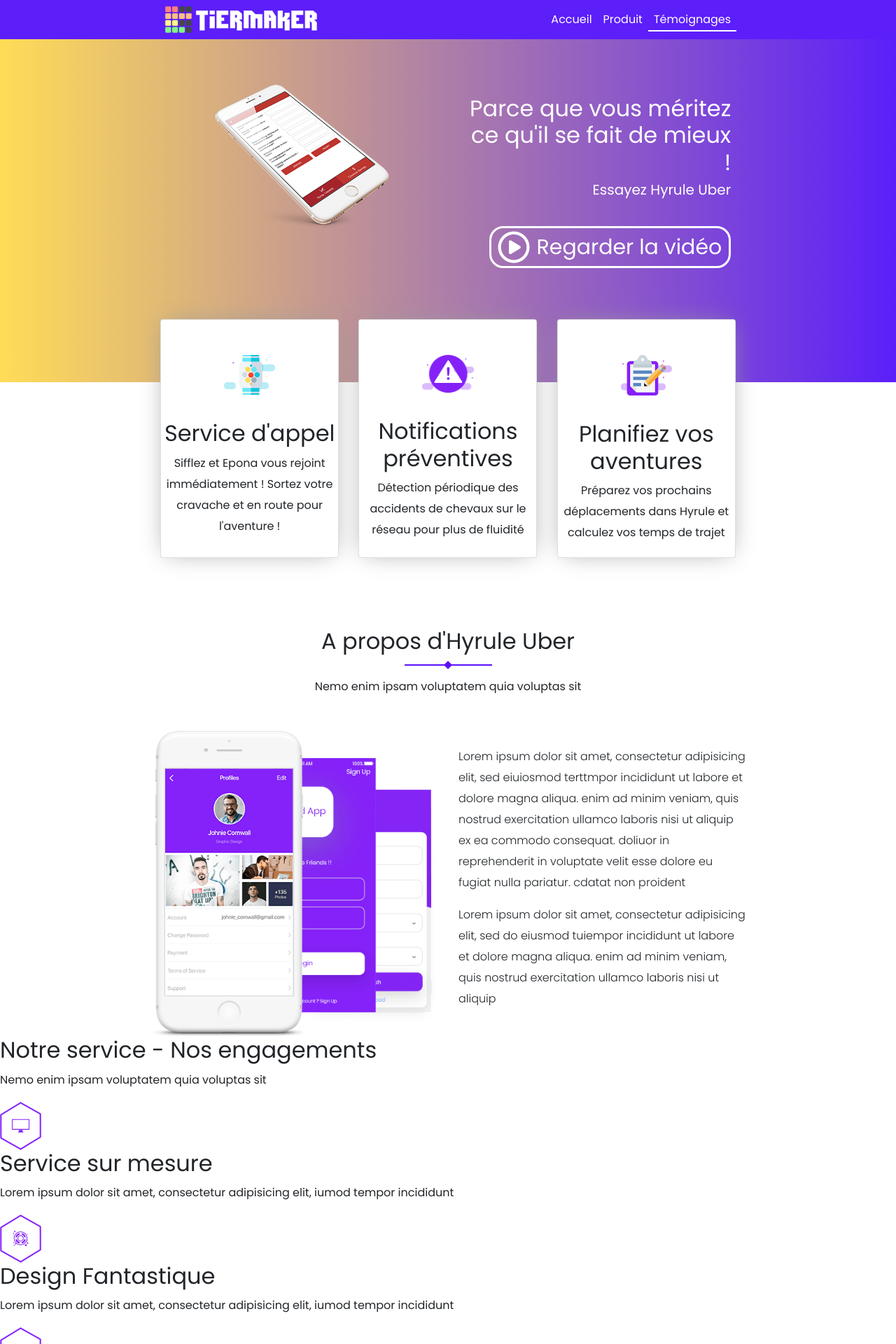
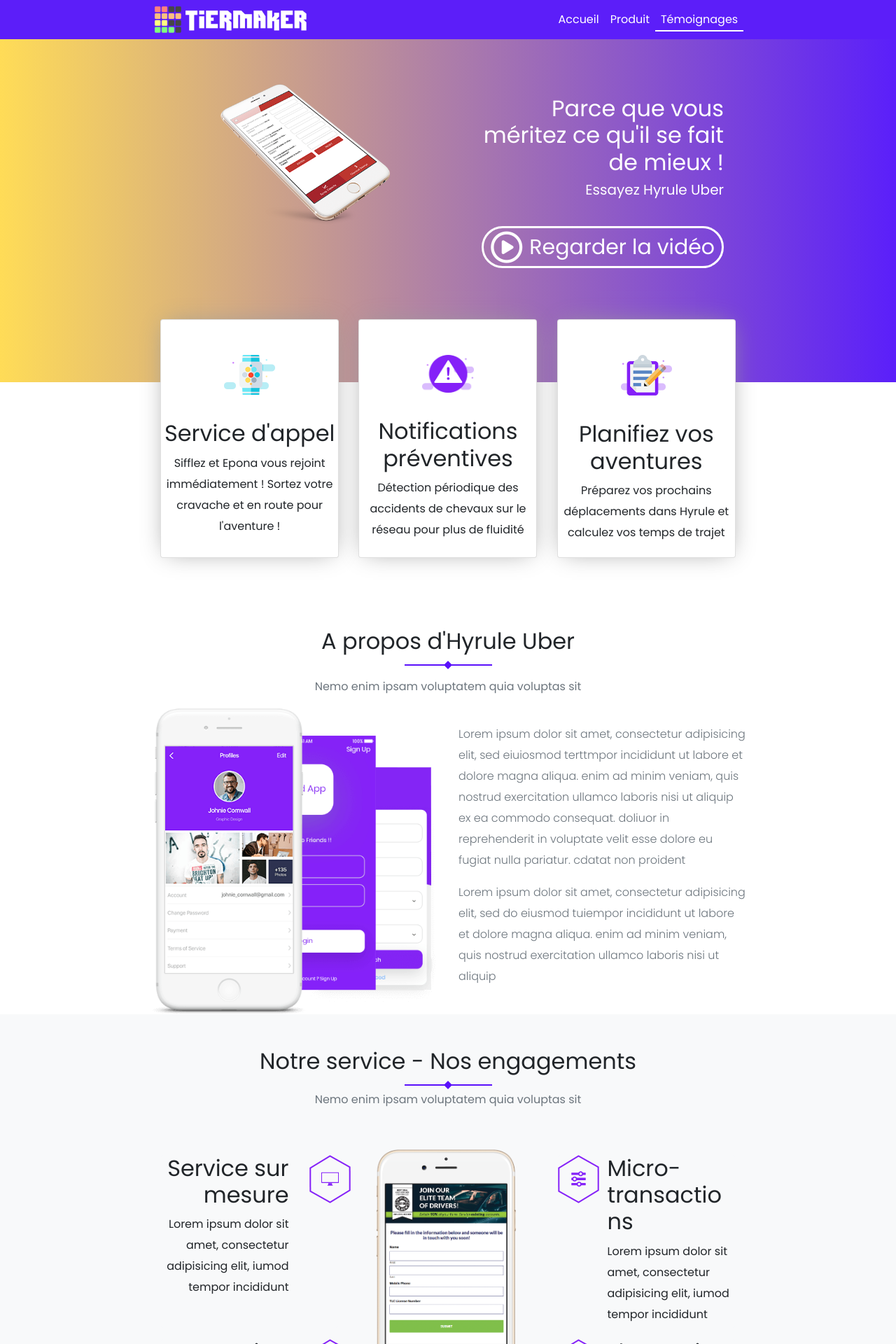
Before and after one commit to Remi-Duquesnay/Formation-Web, a PHP site: page / in a window 1280 px wide. Shown: the top 1920 px of the page at 70% size. Run offline with PHP 8.4, Linux system fonts and the light colour scheme; some libraries are stand-ins or nearby versions.

Commit message:
Add files via upload

```diff
--- a/Exos Web Responsive/[BONUS] True Last Boss/css/style.css
+++ b/Exos Web Responsive/[BONUS] True Last Boss/css/style.css
@@ -168,6 +168,56 @@ body{
 .about-img img{
 	width: 100% ;
 }
+/****************************features area**************************/
+#ft-screen-img {
+	width: 100%;
+	max-height: 100%;
+}
+  .card-10 {
+	height: 33%;
+}
+/***************************achivement area*******************************/
+#box1 {
+    background-image: url("../hyruleapp/assets/img/bg/ach-bg-img.jpg");
+	background-repeat: no-repeat;
+	background-size: cover;
+}
+#container-2 {
+    background-color: rgba(99, 44, 245,0.850);
+    color: white;
+	background-size: cover;
+}
+#container-2 h5{
+	font-weight: 300 ;
+}
+.author {
+	max-width: fit-content;
+    margin-top: -80px;
+}
+.testimonial6 {
+	border: 1px solid  #5a10fb;
+	border-radius: 20px;
+}
+footer {
+    background-color: #5a10fb;
+    font-size: 15px;
+
+}
+footer p{
+    text-align: center;
+    margin-left: auto;
+    margin-right: auto;
+    width: 100%;
+    color: white;
+}
+.counter{
+	margin-top: 10px ;
+    font-size: xx-large;
+	font-weight: 800 ;
+}
+.list-group{
+    list-style: none;
+}
 /***************************media queries***************************/
 @media screen and (min-width: 768px){
 	.slider-phone{
@@ -192,6 +242,12 @@ body{
 	.slider-text i{
 		font-size: 45px ;
 	}
+	#screen-img{
+		display: none;
+	}
+	.play-link{
+		border-radius: 30px ;
+	}
 }
 @media screen and (min-width: 992px){
 	.nav-link.active{
@@ -206,9 +262,16 @@ body{
 		padding-left: 0 ;
 		margin: 0 2% 0 0;
 	}
+	.counter{
+		margin-top: 20px ;
+	}
+	#screen-img{
+		display: block;
+	}
 }
 @media screen and (min-width:1200px){
-	.nav-header, .slider-container, .service-container, .about-container{
+	.nav-header, .slider-container, .service-container, .about-container,
+	.feature-container, .carousel-area ,footer p{
 		margin: 0 16% ;
 	}
 }
--- a/Exos Web Responsive/[BONUS] True Last Boss/index.html
+++ b/Exos Web Responsive/[BONUS] True Last Boss/index.html
@@ -9,32 +9,35 @@
     <!-- Mobile Specific Meta  -->
     <meta name="viewport" content="width=device-width, initial-scale=1, maximum-scale=1">
     <!-- CSS -->
-
-	<!-- Your CSS link here -->
-	<link href="https://fonts.googleapis.com/css2?family=Poppins:wght@300;400&display=swap" rel="stylesheet">
-	 <link rel="stylesheet" href="https://stackpath.bootstrapcdn.com/bootstrap/4.3.0/css/bootstrap.min.css" integrity="sha384-PDle/QlgIONtM1aqA2Qemk5gPOE7wFq8+Em+G/hmo5Iq0CCmYZLv3fVRDJ4MMwEA" crossorigin="anonymous">
-     <script src="https://code.jquery.com/jquery-3.3.1.slim.min.js" integrity="sha384-q8i/X+965DzO0rT7abK41JStQIAqVgRVzpbzo5smXKp4YfRvH+8abtTE1Pi6jizo" crossorigin="anonymous"></script>
-     <script src="https://cdnjs.cloudflare.com/ajax/libs/popper.js/1.14.7/umd/popper.min.js" integrity="sha384-UO2eT0CpHqdSJQ6hJty5KVphtPhzWj9WO1clHTMGa3JDZwrnQq4sF86dIHNDz0W1" crossorigin="anonymous"></script>
-     <script src="https://stackpath.bootstrapcdn.com/bootstrap/4.3.0/js/bootstrap.min.js" integrity="sha384-7aThvCh9TypR7fIc2HV4O/nFMVCBwyIUKL8XCtKE+8xgCgl/PQGuFsvShjr74PBp" crossorigin="anonymous"></script>
+    <link href="https://fonts.googleapis.com/css2?family=Poppins:wght@300;400;800&display=swap" rel="stylesheet">
+    <link rel="stylesheet" href="https://stackpath.bootstrapcdn.com/bootstrap/4.3.0/css/bootstrap.min.css">
+    <script src="https://code.jquery.com/jquery-3.3.1.slim.min.js"></script>
+    <script src="https://cdnjs.cloudflare.com/ajax/libs/popper.js/1.14.7/umd/popper.min.js"></script>
+    <script src="https://stackpath.bootstrapcdn.com/bootstrap/4.3.0/js/bootstrap.min.js"></script>
     <script src="https://kit.fontawesome.com/a076d05399.js"></script>
     <script src="js/script.js"></script>
+    <!-- Your CSS link here -->
     <link rel="stylesheet" type="text/css" href="css/style.css">
     <!-- Favicon -->
     <link rel="shortcut icon" type="image/png" href="hyruleapp/assets/img/icon/favicon.png">
 
 </head>
 
-<body  data-spy="scroll" data-target="#navbarNav" data-offset="56">
+<body data-spy="scroll" data-target="#navbarNav" data-offset="56">
     <!-- header area start -->
     <header id="header">
-        <div class="container-flui p-0">
+        <div class="container-fluid p-0">
             <div class="nav-header">
                 <nav class="navbar navbar-expand-lg navbar-dark p-0">
-									<div class="col-6">
-										<a href="index.html"><img class="brand" src="hyruleapp/assets/img/logo-sendiblue.png" alt="Hyrule Uber"></a>
+                    <div class="logo">
+                        <a href="index.html"><img class="brand" src="hyruleapp/assets/img/logo-sendiblue.png"
+                                alt="Hyrule Uber"></a>
                     </div>
-									<a class="nav-burger" href="#navbarNav" data-toggle="collapse" role="button"aria-expanded="false"></a>
-										<button class="navbar-toggler burger-btn border-0 p-0" type="button" data-toggle="collapse" data-target="#navbarNav" aria-controls="navbarNav" aria-expanded="false" aria-label="Toggle navigation">
+                    <a class="nav-burger" href="#navbarNav" data-toggle="collapse" role="button"
+                        aria-expanded="false"></a>
+                    <button class="navbar-toggler burger-btn border-0 p-0" type="button" data-toggle="collapse"
+                        data-target="#navbarNav" aria-controls="navbarNav" aria-expanded="false"
+                        aria-label="Toggle navigation">
                         <div class="nav-burger-btn">
                             <span></span>
                             <span></span>
@@ -42,7 +45,7 @@
                             <span></span>
                         </div>
                     </button>
-									<div class="collapse navbar-collapse justify-content-end col-12 col-lg-6" id="navbarNav">
+                    <div class="collapse navbar-collapse justify-content-end" id="navbarNav">
                         <ul class="navbar-nav">
                             <li class="nav-item"><a class="nav-link" href="#home">Accueil</a></li>
                             <li class="nav-item"><a class="nav-link" href="#feature">Produit</a></li>
@@ -55,14 +58,10 @@
     </header>
     <!-- header area end -->
     <!-- slider area start -->
-    <section id="home" class="container-fluid p-0">
+    <section id="home" class="container-fluid slider-bgcolor">
         <div class="slider-container row pt-5">
             <div class="col-md-6 slider-phone">
-                <div class="">
-                    <div class="">
                     <img src="hyruleapp/assets/img/mobile/slider-left-img.png" alt="slider image">
-                    </div>
-                </div>
             </div>
             <div class="col-12 col-md-6">
                 <div class="text-md-right slider-text">
@@ -81,7 +80,8 @@
                 <div class="card-body justify-content-center">
                     <img class="card-img-top" src="hyruleapp/assets/img/service/service-img1.png" alt="service image">
                     <h2>Service d'appel</h2>
-                        <p>Sifflez et Epona vous rejoint immédiatement ! Sortez votre cravache et en route pour l'aventure !</p>
+                    <p>Sifflez et Epona vous rejoint immédiatement ! Sortez votre cravache et en route pour l'aventure !
+                    </p>
                 </div>
             </div>
             <div class="card card-service">
@@ -114,9 +114,9 @@
                     <div id="triangle-2">
                     </div>
                 </div>
-                <p>Nemo enim ipsam voluptatem quia voluptas sit </p>
+                <p class="text-muted">Nemo enim ipsam voluptatem quia voluptas sit </p>
             </div>
-            <div class="row mt-5">
+            <div class="row">
                 <div class="col-6">
                     <div class="about-img">
                         <img src="hyruleapp/assets/img/about/abt-left-img.png" alt="image">
@@ -124,72 +124,102 @@
                 </div>
 
                 <div class="col-12 col-md-6 align-self-center font-weight-light">
-                        <p>Lorem ipsum dolor sit amet, consectetur adipisicing elit, sed  eiuiosmod terttmpor incididunt ut labore et dolore magna aliqua. enim ad minim veniam, quis nostrud exercitation ullamco laboris nisi ut aliquip ex ea commodo consequat. doliuor in reprehenderit in voluptate velit esse  dolore eu fugiat nulla pariatur. cdatat non proident</p>
-                        <p>Lorem ipsum dolor sit amet, consectetur adipisicing elit, sed do eiusmod tuiempor incididunt ut labore et dolore magna aliqua. enim ad minim veniam, quis nostrud exercitation ullamco laboris nisi ut aliquip</p>
+                    <p class="text-muted">Lorem ipsum dolor sit amet, consectetur adipisicing elit, sed eiuiosmod terttmpor incididunt ut
+                        labore et dolore magna aliqua. enim ad minim veniam, quis nostrud exercitation ullamco laboris
+                        nisi ut aliquip ex ea commodo consequat. doliuor in reprehenderit in voluptate velit esse dolore
+                        eu fugiat nulla pariatur. cdatat non proident</p>
+                    <p class="text-muted">Lorem ipsum dolor sit amet, consectetur adipisicing elit, sed do eiusmod tuiempor incididunt ut
+                        labore et dolore magna aliqua. enim ad minim veniam, quis nostrud exercitation ullamco laboris
+                        nisi ut aliquip</p>
                 </div>
             </div>
         </div>
     </div>
     <!-- about area end -->
     <!-- feature area start -->
-    <section class="" id="feature">
-        <div class="">
-            <div class="">
-                <h2>Notre service - Nos engagements</h2>
-                <p>Nemo enim ipsam voluptatem quia voluptas sit</p>
+    <section class="feature py-5 bg-light" id="feature">
+        <div class="container ">
+            <h2 class="notreservice text-center">Notre service - Nos engagements</h2>
+            <div id="triangle-1" class="losange"></div>
+            <div id="border-violet"></div>
+            <div id="triangle-2"></div>
+            <p class="text-muted text-center">Nemo enim ipsam voluptatem quia voluptas sit</p>
         </div>
-            <div class="">
-                <div class="">
-                    <div class="">
-                        <div class="">
-                            <img src="hyruleapp/assets/img/icon/feature/1.png" alt="icon">
-                            <div class="">
-                                <h2>Service sur mesure</h2>
-                                <p>Lorem ipsum dolor sit amet, consectetur adipisicing elit, iumod tempor incididunt</p>
+        <div class="container-fluid">
+            <div class="row feature-container">
+                <div class="col-12 col-md-6 col-lg-4 py-5 etiquette">
+                    <div class="card mb-3 border-0 bg-light card-10">
+                        <div class="row">
+                            <div class="col-10 col-md-9 text-right">
+                                <h2 class="card-phone-1">Service sur mesure</h2>
+                                <p class="card-phone-2">Lorem ipsum dolor sit amet, consectetur adipisicing elit, iumod
+                                    tempor incididunt</p>
+                            </div>
+                            <div class="col-2 col-md-3 text-center">
+                                <img src="hyruleapp/assets/img/icon/feature/1.png" alt="icon"></div>
                         </div>
                     </div>
-                        <div class="">
+                    <div class="card mb-3 border-0 bg-light card-10">
+                        <div class="row">
+                            <div class="col-10 col-md-9 text-right">
+                                <h2 class="card-phone-1">Design Fantastique</h2>
+                                <p class="card-phone-2">Lorem ipsum dolor sit amet, consectetur adipisicing elit, iumod
+                                    tempor incididunt</p>
+                            </div>
+                            <div class="col-2 col-md-3 text-center">
                                 <img src="hyruleapp/assets/img/icon/feature/2.png" alt="icon">
-                            <div class="">
-                                <h2>Design Fantastique</h2>
-                                <p>Lorem ipsum dolor sit amet, consectetur adipisicing elit, iumod tempor incididunt</p>
                             </div>
                         </div>
-                        <div class="">
+                    </div>
+                    <div class="card mb-3 border-0 bg-light card-10">
+                        <div class="row">
+                            <div class="col-10 col-md-9 text-right">
+                                <h2 class="card-phone-1">Commandes vocales</h2>
+                                <p class="card-phone-2">Lorem ipsum dolor sit amet, consectetur adipisicing elit, iumod
+                                    tempor incididunt</p>
+                            </div>
+                            <div class="col-2 col-md-3 text-center">
                                 <img src="hyruleapp/assets/img/icon/feature/3.png" alt="icon">
-                            <div class="">
-                                <h2>Commandes vocales</h2>
-                                <p>Lorem ipsum dolor sit amet, consectetur adipisicing elit, iumod tempor incididunt</p>
                             </div>
                         </div>
                     </div>
                 </div>
-                <div class="">
-                    <div class="">
-                        <img src="hyruleapp/assets/img/mobile/ft-screen-img.png" alt="image">
+
+                <div class="col-12 col-lg-4 " id="screen-img">
+                    <img src="hyruleapp/assets/img/mobile/ft-screen-img.png" alt="image" id="ft-screen-img">
+                </div>
+                <div class="col-12 col-md-6 col-lg-4 py-5">
+                    <div class="card mb-3 border-0 card-10 bg-light">
+                        <div class="row">
+                            <div class="col-2 col-md-3 text-center">
+                                <img src="hyruleapp/assets/img/icon/feature/4.png" alt="icon"></div>
+                            <div class="col-10 col-md-9">
+                                <h2 class="card-phone-1">Micro-transactions</h2>
+                                <p class="card-phone-2">Lorem ipsum dolor sit amet, consectetur adipisicing elit, iumod
+                                    tempor incididunt</p>
                             </div>
                         </div>
-                <div class="">
-                    <div class="">
-                        <div class="">
-                            <img src="hyruleapp/assets/img/icon/feature/4.png" alt="icon">
-                            <div class="">
-                                <h2>Micro-transactions</h2>
-                                <p>Lorem ipsum dolor sit amet, consectetur adipisicing elit, iumod tempor incididunt</p>
+                    </div>
+                    <div class="card mb-3 border-0 card-10 bg-light">
+                        <div class="row">
+                            <div class="col-2 col-md-3 text-center">
+                                <img src="hyruleapp/assets/img/icon/feature/5.png" alt="icon"></div>
+                            <div class="col-10 col-md-9">
+                                <h2 class="card-phone-1">Flat Design</h2>
+                                <p class="card-phone-2">Lorem ipsum dolor sit amet, consectetur adipisicing elit, iumod
+                                    tempor incididunt</p>
                             </div>
                         </div>
-                        <div class="">
-                            <img src="hyruleapp/assets/img/icon/feature/5.png" alt="icon">
-                            <div class="">
-                                <h2>Flat Design</h2>
-                                <p>Lorem ipsum dolor sit amet, consectetur adipisicing elit, iumod tempor incididunt</p>
                     </div>
+                    <div class="card mb-3 border-0 card-10 bg-light">
+                        <div class="row">
+                            <div class="col-2 col-md-3 text-center">
+                                <img src="hyruleapp/assets/img/icon/feature/6.png" alt="icon"></div>
+                            <div class="col-10 col-md-9">
+                                <h2 class="card-phone-1">Installation facile</h2>
+                                <p class="card-phone-2">Lorem ipsum dolor sit amet, consectetur adipisicing elit, iumod
+                                    tempor incididunt</p>
                             </div>
-                        <div class="">
-                            <img src="hyruleapp/assets/img/icon/feature/6.png" alt="icon">
-                            <div class="">
-                                <h2>installation facile</h2>
-                                <p>Lorem ipsum dolor sit amet, consectetur adipisicing elit, iumod tempor incididunt</p>
                         </div>
                     </div>
                 </div>
@@ -199,34 +229,34 @@
     </section>
     <!-- feature area end -->
     <!-- achivement area start -->
-    <div class="">
-        <div class="">
-            <div class="">
-                <div class="">
-                    <div class="">
-                        <div class="icon"><i class="fa fa-users"></i></div>
-                        <p><span class="">10</span>k</p>
+    <div class="container-fluid container-achivement" id="box1">
+        <div class="row py-5 justify-content-center" id="container-2">
+            <div class="row">
+                <div class="col-12 col-md-3 my-2 text-center">
+                    <div>
+                        <div><i class="fa fa-users"></i></div>
+                        <p class="counter"><span>10</span>k</p>
                         <h5>Clients heureux</h5>
                     </div>
                 </div>
-                <div class="">
-                    <div class="">
-                        <div class="icon"><i class="fa fa-book"></i></div>
-                        <span class="counter">978</span>
+                <div class="col-12 col-md-3 my-2 text-center">
+                    <div>
+                        <div><i class="fa fa-book"></i></div>
+                        <p class="counter"><span>978</span></p>
                         <h5>Accidents évités</h5>
                     </div>
                 </div>
-                <div class="">
-                    <div class="">
-                        <div class="icon"><i class="fa fa-coffee"></i></div>
-                        <p><span class="">150</span>k</p>
+                <div class="col-12 col-md-3 my-2 text-center">
+                    <div>
+                        <div><i class="fas fa-coffee"></i></div>
+                        <p class="counter"><span>150</span>k</p>
                         <h5>Tasses d'Ovomaltine</h5>
                     </div>
                 </div>
-                <div class="">
-                    <div class="">
-                        <div class="icon"><i class="fa fa-trophy"></i></div>
-                        <span class="">100</span>
+                <div class="col-12 col-md-3 my-2 text-center">
+                    <div>
+                        <div><i class="fa fa-trophy"></i></div>
+                        <p class="counter"><span>100</span></p>
                         <h5>Boss éliminés</h5>
                     </div>
                 </div>
@@ -236,42 +266,55 @@
     <!-- achivement area end -->
 
     <!-- testimonial carousel area start -->
-    <div class="" id="testimonials">
-        <div class="">
-            <div class="">
-                <h2>C'est nos clients qui le disent</h2>
-                <p>Nemo enim ipsam voluptatem quia voluptas sit</p>
+    <div class="container-fluid" id="testimonials">
+		<div class="carousel-area">
+			<div class="py-5">
+				<h2 class="text-center">C'est nos clients qui le disent</h2>
+				<div id="triangle-1" class="losange2"></div>
+				<div id="border-violet"></div>
+				<div id="triangle-2"></div>
+				<p class="text-muted text-center py-2">Nemo enim ipsam voluptatem quia voluptas sit</p>
 			</div>
-            <div class="row">
+			<div>
+				<div class="row py-5">
 
-				<div class="">
-					<div class="">
-						<img src="hyruleapp/assets/img/author/tst-author1.jpg" alt="author">
-						<h4>John Snow</h4>
-						<span>Directeur</span>
-						<p>Lorem ipsum dolor sit amet, consectetur adipisicing elit, sed do eiusmod tempor incididunt ut labore et dolore magna aliqua. Ut enim ad minim veniam, quis</p>
-						<ul class="">
-							<li><a href="#"><i class="fa fa-facebook"></i></a></li>
-							<li><a href="#"><i class="fa fa-twitter"></i></a></li>
-							<li><a href="#"><i class="fa fa-linkedin"></i></a></li>
-							<li><a href="#"><i class="fa fa-dribbble"></i></a></li>
-							<li><a href="#"><i class="fa fa-ponterest"></i></a></li>
+					<div class="card col-12 col-md-6 border-0">
+
+						<div class="card-body testimonial6 text-center pb-3 mt-5">
+							<img src="hyruleapp/assets/img/author/tst-author1.jpg" alt="author"
+								class="author rounded-circle align-self-center">
+							<h4 class="pt-5 font-weight-bold">John Snow</h4>
+							<span class="text-muted">Directeur</span>
+							<p class="p-2 text-muted"><small>Lorem ipsum dolor sit amet, consectetur adipisicing elit, sed do
+								eiusmod tempor incididunt ut
+								labore et dolore magna aliqua. Ut enim ad minim veniam, quis</small></p>
+							<ul class="list-group list-group-horizontal justify-content-center ">
+								<li><a href="#"><i class="fab fa-facebook-f text-muted p-2"></i></a></li>
+								<li><a href="#"><i class="fab fa-twitter text-muted p-2"></i></a></li>
+								<li><a href="#"><i class="fab fa-linkedin-in text-muted p-2"></i></a></li>
+								<li><a href="#"><i class="fab fa-dribbble text-muted p-2"></i></a></li>
 							</ul>
 						</div>
 					</div>
-				<div class="">
-					<div class="">
-						<img src="hyruleapp/assets/img/author/tst-author2.jpg" alt="author">
-						<h4>Cersei L.</h4>
-						<span>Dictatrice</span>
-						<p>Lorem ipsum dolor sit amet, consectetur adipisicing elit, sed do eiusmod tempor incididunt ut labore et dolore magna aliqua. Ut enim ad minim veniam, quis</p>
-						<ul class="">
-							<li><a href="#"><i class="fa fa-facebook"></i></a></li>
-							<li><a href="#"><i class="fa fa-twitter"></i></a></li>
-							<li><a href="#"><i class="fa fa-linkedin"></i></a></li>
-							<li><a href="#"><i class="fa fa-dribbble"></i></a></li>
-							<li><a href="#"><i class="fa fa-ponterest"></i></a></li>
+
+
+					<div class="card col-12 col-md-6 border-0">
+
+						<div class="card-body testimonial6 text-center pb-3 mt-5">
+							<img src="hyruleapp/assets/img/author/tst-author2.jpg" alt="author"
+								class="author rounded-circle  align-self-center">
+							<h4 class="pt-5 font-weight-bold">Cersei L.</h4>
+							<span class="text-muted">Dictatrice</span>
+							<p class="p-2 text-muted"><small>Lorem ipsum dolor sit amet, consectetur adipisicing elit, sed do
+								eiusmod tempor incididunt ut
+								labore et dolore magna aliqua. Ut enim ad minim veniam, quis</small></p>
+							<ul class="list-group list-group-horizontal justify-content-center ">
+								<li><a href="#"><i class="fab fa-facebook-f text-muted p-2"></i></a></li>
+								<li><a href="#"><i class="fab fa-twitter text-muted p-2"></i></a></li>
+								<li><a href="#"><i class="fab fa-linkedin-in text-muted p-2"></i></a></li>
+								<li><a href="#"><i class="fab fa-dribbble text-muted p-2"></i></a></li>
 							</ul>
+						</div>
 					</div>
 				</div>
 			</div>
@@ -282,11 +325,15 @@
 
     <!-- footer area start -->
     <footer>
-        <div class="">
-            <div class="">
-                <p><!-- Link back to Colorlib can't be removed. Template is licensed under CC BY 3.0. -->
-Copyright &copy;<script>document.write(new Date().getFullYear());</script> Tous droits réservés | Ce template a été fait par des fans absolus de Zelda 2 - The Adventure of Link <i class="fa fa-heart-o" aria-hidden="true"></i> Le meilleur des Zelda
-<!-- Link back to Colorlib can't be removed. Template is licensed under CC BY 3.0. --></p>
+        <div class="container-fluid">
+            <div class="row mx-2">
+                <p><small>
+                    <!-- Link back to Colorlib can't be removed. Template is licensed under CC BY 3.0. -->
+                    Copyright &copy;
+                    <script>document.write(new Date().getFullYear());</script> Tous droits réservés | Ce template a été
+                    fait par des fans absolus de Zelda 2 - The Adventure of Link <i class="far fa-heart" aria-hidden="true"></i> Le meilleur des Zelda
+                    <!-- Link back to Colorlib can't be removed. Template is licensed under CC BY 3.0. -->
+                </small></p>
             </div>
         </div>
     </footer>
```
Lines whose indentation alone changed are shown as unchanged.
